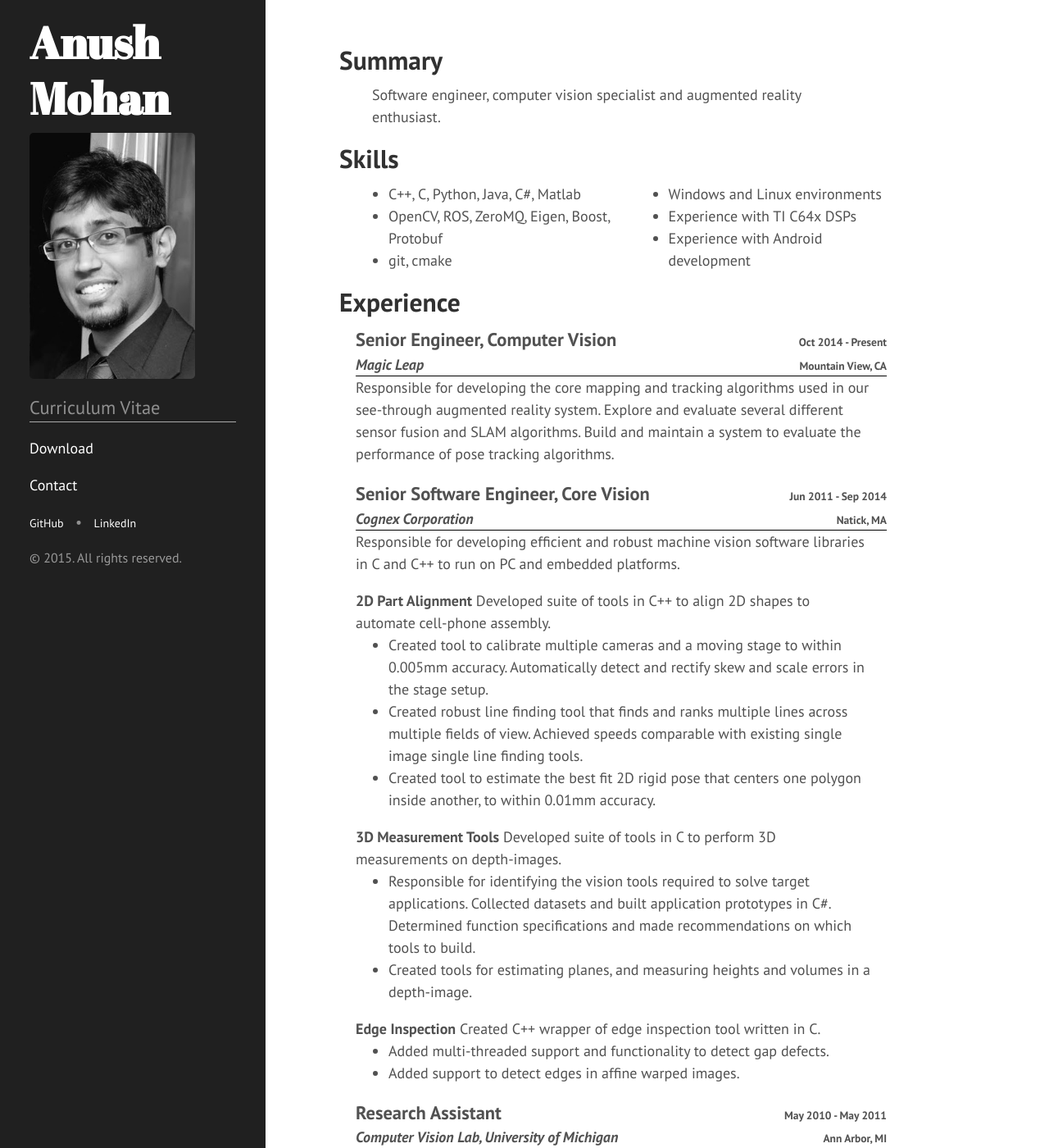
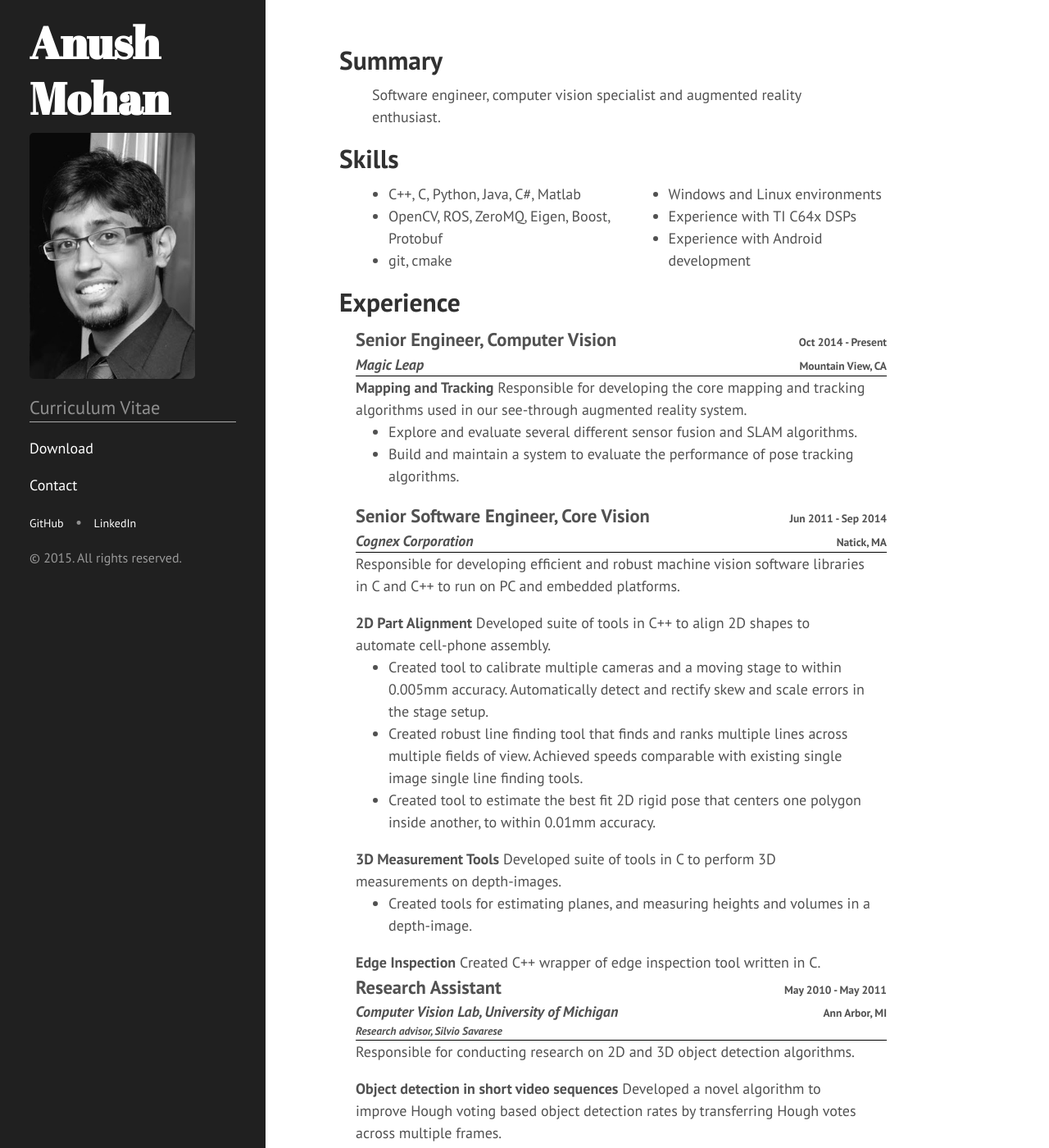
Before and after one commit to anushmohan/resume, a Jekyll site: the page built from index.html, in a window 1280 px wide and 1400 px high. Shown: the whole window at 82% size. Built offline with Jekyll 4.4.1, drawn with Linux system fonts in a browser that asks for light colours; Markdown is read by kramdown in place of the engine named in the settings.

Commit message:
Organize magic leap experience into bullet points

```diff
--- a/_includes/resume.html
+++ b/_includes/resume.html
@@ -46,13 +46,22 @@
             </div>
           </div>
           <!-- JOB DESCRIPTION -->
+          <!-- PROJECT 1 -->
           <div class="table">
-            Responsible for developing the core mapping and tracking algorithms
-            used in our see-through augmented reality system. Explore and
-            evaluate several different sensor fusion and SLAM algorithms.
-            Build and maintain a system to evaluate the performance of pose
-            tracking algorithms.
-            <p></p>
+            <b>Mapping and Tracking</b> Responsible for developing the core
+            mapping and tracking algorithms used in our see-through augmented
+            reality system.
+            <ul>
+              <li>
+                Explore and evaluate several different sensor fusion and
+                SLAM algorithms.
+              </li>
+
+              <li>
+                Build and maintain a system to evaluate the performance of
+                pose tracking algorithms.
+              </li>
+            </ul>
           </div>
       </section>
 
@@ -108,13 +117,6 @@
             3D measurements on depth-images.
             <ul>
               <li>
-                Responsible for identifying the vision tools required to
-                solve target applications. Collected datasets and built
-                application prototypes in C#. Determined function specifications
-                and made recommendations on which tools to build.
-              </li>
-
-              <li>
                 Created tools for estimating planes, and measuring heights and
                 volumes in a depth-image.
               </li>
@@ -124,16 +126,6 @@
           <div class="table">
             <b>Edge Inspection</b> Created C++ wrapper of edge inspection
             tool written in C.
-
-            <ul>
-              <li>
-                Added multi-threaded support and functionality to detect gap
-                defects.
-              </li>
-              <li>
-                Added support to detect edges in affine warped images.
-              </li>
-            </ul>
           </div>
       </section>
 
```
Also changed, not shown: 1 other file.
